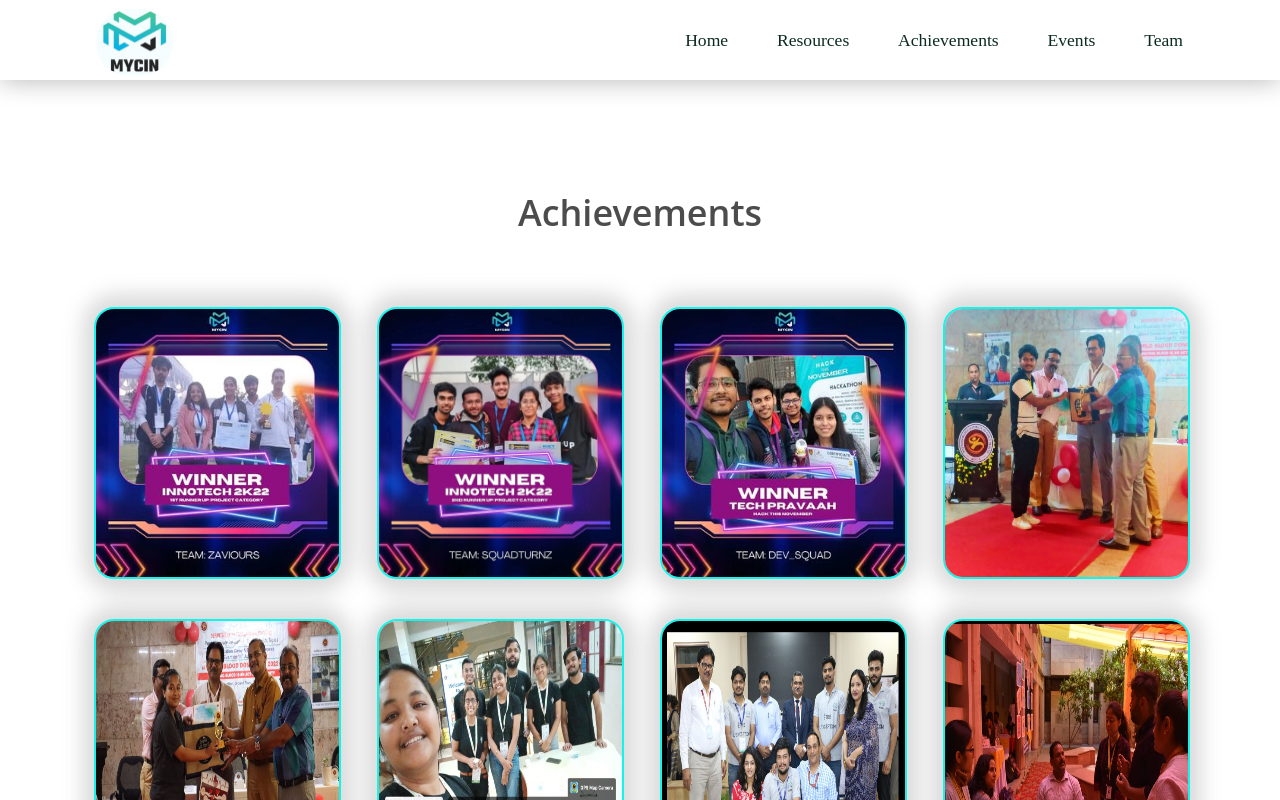
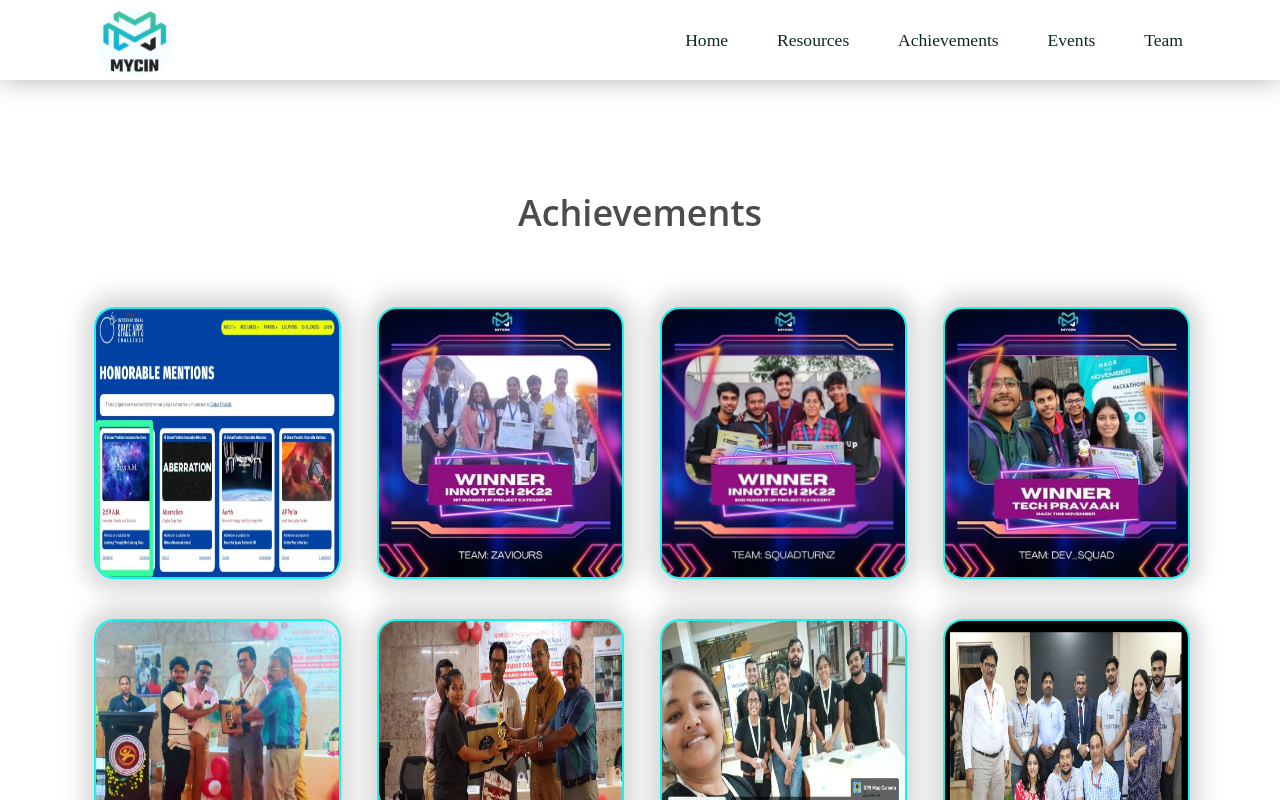
Before and after one commit to tushar2024cs1028/MYCIN_WEBSITE, a React (Create React App) app: page /Achievements in a window 1280 px wide. Shown: the top 800 px of the page. Built offline with nearby package versions, Linux system fonts and the light colour scheme.

Commit message:
achievement

```diff
--- a/src/components/Achieve_Details/Achieve_Content.jsx
+++ b/src/components/Achieve_Details/Achieve_Content.jsx
@@ -11,9 +11,13 @@
 import image9 from "../../assests/Achievements/Innotech22winner.jpg";
 import image10 from "../../assests/Achievements/Innotech22winner2.jpg";
 import image11 from "../../assests/Achievements/smartABESHack.jpg";
-
+import image12 from "../../assests/Achievements/nasa.jpg";
 function AchieveContent() {
-    const cards = [
+    const cards = [{id: 12,
+      title: "TEAM:2:59 A.M.",
+      image: image12,
+      text:"NASA SPACE APP CHALLENGE 2022",
+        },
       {id: 11,
         title: "TEAM:ZAVIOURS",
         image: image10,
```
Also changed, not shown: src/assests/Achievements/nasa.jpg (added).
